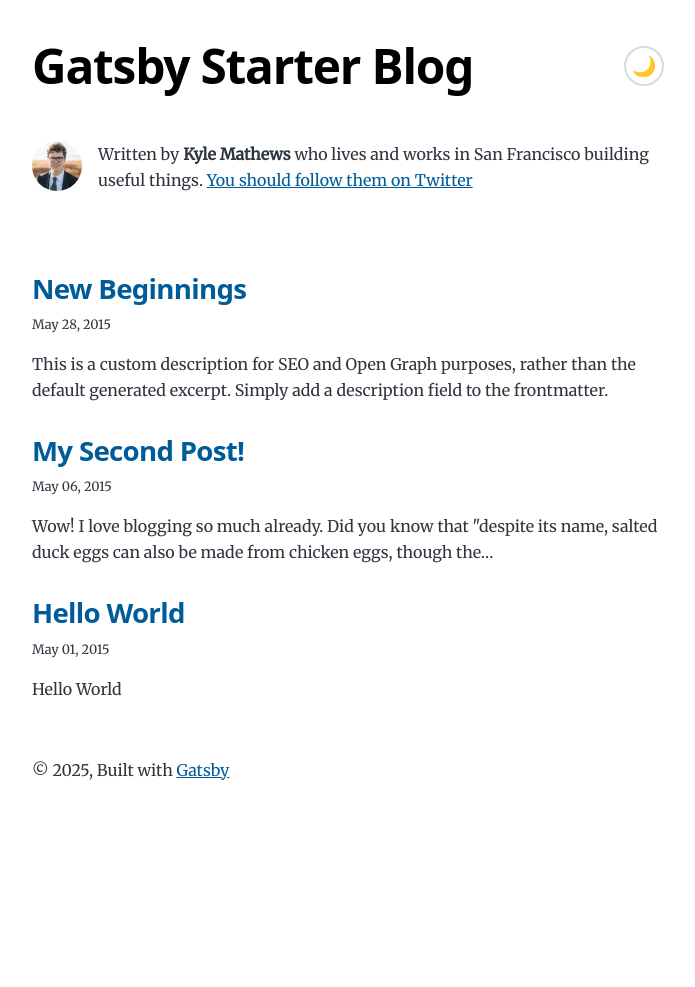
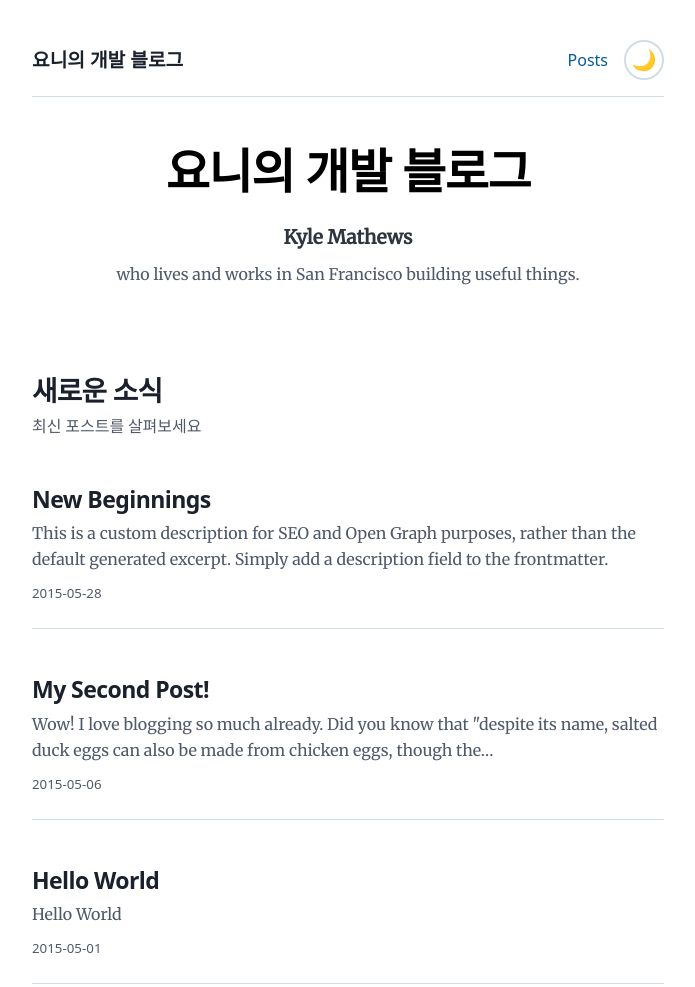
Before and after one commit to Yeonny0723/blog, a Gatsby site: page / in a window 1280 px wide. Shown: the top 987 px of the page, without its empty margins (292-987 px from the left). Before the commit the page ends 846 px from the top, so only its background shows below. Built offline with nearby package versions, Linux system fonts and the light colour scheme; Gatsby itself is replaced by a stand-in of ours; some packages are replaced by stand-ins of ours.

Commit message:
style: 블로그 레이아웃 및 타이틀 수정

```diff
--- a/gatsby-config.ts
+++ b/gatsby-config.ts
@@ -2,7 +2,7 @@ import type { GatsbyConfig } from "gatsby"
 
 const config: GatsbyConfig = {
   siteMetadata: {
-    title: `Gatsby Starter Blog`,
+    title: `요니의 개발 블로그`,
     author: {
       name: `Kyle Mathews`,
       summary: `who lives and works in San Francisco building useful things.`,
@@ -121,7 +121,7 @@ const config: GatsbyConfig = {
               }
             }`,
             output: "/rss.xml",
-            title: "Gatsby Starter Blog RSS Feed",
+            title: "요니의 개발 블로그 RSS Feed",
           },
         ],
       },
@@ -129,8 +129,8 @@ const config: GatsbyConfig = {
     {
       resolve: `gatsby-plugin-manifest`,
       options: {
-        name: `Gatsby Starter Blog`,
-        short_name: `Gatsby`,
+        name: `요니의 개발 블로그`,
+        short_name: `Yeonny`,
         start_url: `/blog/`,
         background_color: `#ffffff`,
         // This will impact how browsers show your PWA/website
--- a/gatsby-node.ts
+++ b/gatsby-node.ts
@@ -111,6 +111,7 @@ export const createSchemaCustomization: GatsbyNode["createSchemaCustomization"]
         title: String
         description: String
         date: Date @dateformat
+        tags: [String]
       }
 
       type Fields {
--- a/src/components/Bio.tsx
+++ b/src/components/Bio.tsx
@@ -44,26 +44,13 @@ const Bio: React.FC = () => {
 
   return (
     <div className="bio">
-      <StaticImage
-        className="bio-avatar"
-        layout="fixed"
-        formats={["auto", "webp", "avif"]}
-        src="../images/profile-pic.png"
-        width={50}
-        height={50}
-        quality={95}
-        alt="Profile picture"
-      />
       {author?.name && (
-        <p>
-          Written by <strong>{author.name}</strong> {author?.summary || null}
-          {` `}
-          {social?.twitter && (
-            <a href={`https://twitter.com/${social.twitter}`}>
-              You should follow them on Twitter
-            </a>
-          )}
-        </p>
+        <>
+          <p className="bio-intro">
+            <strong>{author.name}</strong>
+          </p>
+          {author?.summary && <p className="bio-summary">{author.summary}</p>}
+        </>
       )}
     </div>
   )
--- a/src/components/Layout.tsx
+++ b/src/components/Layout.tsx
@@ -11,35 +11,29 @@ interface LayoutProps {
 const Layout: React.FC<LayoutProps> = ({ location, title, children }) => {
   const rootPath = `${__PATH_PREFIX__}/`
   const isRootPath = location.pathname === rootPath
-  let header
-
-  if (isRootPath) {
-    header = (
-      <h1 className="main-heading">
-        <Link to="/">{title}</Link>
-      </h1>
-    )
-  } else {
-    header = (
-      <Link className="header-link-home" to="/">
-        {title}
-      </Link>
-    )
-  }
 
   return (
     <div className="global-wrapper" data-is-root-path={isRootPath}>
       <header className="global-header">
-        <div className="header-content">
-          {header}
-          <ThemeToggle />
-        </div>
+        <nav className="main-nav">
+          <Link to="/" className="nav-logo">
+            {title}
+          </Link>
+          <div className="nav-links">
+            <Link to="/" className={isRootPath ? "active" : ""}>
+              Posts
+            </Link>
+            {/* 추가 메뉴 항목을 여기에 추가할 수 있습니다 */}
+            <ThemeToggle />
+          </div>
+        </nav>
       </header>
       <main>{children}</main>
       <footer>
-        © {new Date().getFullYear()}, Built with
-        {` `}
-        <a href="https://www.gatsbyjs.com">Gatsby</a>
+        <p>Copyright © {new Date().getFullYear()}, All right reserved.</p>
+        <p>
+          Built with <a href="https://www.gatsbyjs.com">Gatsby</a>
+        </p>
       </footer>
     </div>
   )
--- a/src/pages/index.tsx
+++ b/src/pages/index.tsx
@@ -21,6 +21,7 @@ interface PageData {
         date?: string
         title?: string
         description?: string
+        tags?: string[]
       }
     }>
   }
@@ -33,7 +34,9 @@ const BlogIndex: React.FC<PageProps<PageData>> = ({ data, location }) => {
   if (posts.length === 0) {
     return (
       <Layout location={location} title={siteTitle}>
+        <div className="home-hero">
           <Bio />
+        </div>
         <p>
           No blog posts found. Add markdown posts to "content/blog" (or the
           directory you specified for the "gatsby-source-filesystem" plugin in
@@ -45,39 +48,87 @@ const BlogIndex: React.FC<PageProps<PageData>> = ({ data, location }) => {
 
   return (
     <Layout location={location} title={siteTitle}>
+      <div className="home-hero">
+        <h1 className="hero-title">{siteTitle}</h1>
         <Bio />
-      <ol style={{ listStyle: `none` }}>
+      </div>
+
+      <section className="latest-posts">
+        <h2 className="section-title">새로운 소식</h2>
+        <p className="section-subtitle">최신 포스트를 살펴보세요</p>
+        <ul className="post-list">
           {posts.map(post => {
             const title = post.frontmatter.title || post.fields.slug
+            const tags = post.frontmatter.tags || []
+
+            // 태그를 이모지로 매핑
+            const tagEmojiMap: Record<string, string> = {
+              개발: "🪜",
+              에세이: "🐰",
+              리뷰: "💼",
+              튜토리얼: "📚",
+              gatsby: "⚛️",
+              react: "⚛️",
+              typescript: "📘",
+            }
+
+            const firstTag = tags.length > 0 ? tags[0] : ""
+            const tagEmoji =
+              firstTag && tagEmojiMap[firstTag]
+                ? tagEmojiMap[firstTag]
+                : tags.length > 0
+                ? "📝"
+                : "📝"
 
             return (
               <li key={post.fields.slug}>
                 <article
-                className="post-list-item"
+                  className="post-card"
                   itemScope
                   itemType="http://schema.org/Article"
                 >
-                <header>
-                  <h2>
-                    <Link to={post.fields.slug} itemProp="url">
-                      <span itemProp="headline">{title}</span>
-                    </Link>
-                  </h2>
-                  <small>{post.frontmatter.date}</small>
-                </header>
-                <section>
+                  <Link
+                    to={post.fields.slug}
+                    className="post-link"
+                    itemProp="url"
+                  >
+                    <div className="post-content">
+                      {firstTag && (
+                        <span className="post-category">
+                          {firstTag}
+                          {tagEmoji}
+                        </span>
+                      )}
+                      <h3 className="post-title" itemProp="headline">
+                        {title}
+                      </h3>
                       <p
+                        className="post-description"
                         dangerouslySetInnerHTML={{
-                      __html: post.frontmatter.description || post.excerpt || "",
+                          __html:
+                            post.frontmatter.description || post.excerpt || "",
                         }}
                         itemProp="description"
                       />
-                </section>
+                      <time
+                        className="post-date"
+                        dateTime={post.frontmatter.date || ""}
+                      >
+                        {post.frontmatter.date}
+                      </time>
+                    </div>
+                  </Link>
                 </article>
               </li>
             )
           })}
-      </ol>
+        </ul>
+        {posts.length > 5 && (
+          <Link to="/" className="more-link">
+            더 살펴보기
+          </Link>
+        )}
+      </section>
     </Layout>
   )
 }
@@ -105,9 +156,10 @@ export const pageQuery = graphql`
           slug
         }
         frontmatter {
-          date(formatString: "MMMM DD, YYYY")
+          date(formatString: "YYYY-MM-DD")
           title
           description
+          tags
         }
       }
     }
--- a/src/style.css
+++ b/src/style.css
@@ -264,12 +264,41 @@ a:focus {
 
 .global-header {
   margin-bottom: var(--spacing-12);
+  border-bottom: 1px solid var(--color-accent);
+  padding-bottom: var(--spacing-4);
 }
 
-.header-content {
+.main-nav {
   display: flex;
   justify-content: space-between;
   align-items: center;
+}
+
+.nav-logo {
+  font-weight: var(--fontWeight-bold);
+  font-family: var(--font-heading);
+  font-size: var(--fontSize-2);
+  text-decoration: none;
+  color: var(--color-heading);
+}
+
+.nav-links {
+  display: flex;
+  align-items: center;
+  gap: var(--spacing-4);
+}
+
+.nav-links a {
+  text-decoration: none;
+  color: var(--color-text);
+  font-family: var(--font-heading);
+  font-size: var(--fontSize-1);
+  transition: color 0.2s ease;
+}
+
+.nav-links a:hover,
+.nav-links a.active {
+  color: var(--color-primary);
 }
 
 .theme-toggle {
@@ -330,13 +359,45 @@ a:focus {
   font-size: var(--fontSize-2);
 }
 
+.home-hero {
+  margin-bottom: var(--spacing-16);
+  text-align: center;
+}
+
+.hero-title {
+  font-size: var(--fontSize-7);
+  font-weight: var(--fontWeight-black);
+  margin-bottom: var(--spacing-6);
+  color: var(--color-heading-black);
+}
+
 .bio {
   display: flex;
+  flex-direction: column;
+  align-items: center;
   margin-bottom: var(--spacing-16);
+  text-align: center;
 }
 
 .bio p {
-  margin-bottom: var(--spacing-0);
+  margin-bottom: var(--spacing-2);
+  max-width: 600px;
+  line-height: var(--lineHeight-relaxed);
+}
+
+.bio-intro {
+  font-size: var(--fontSize-2);
+  font-weight: var(--fontWeight-bold);
+  margin-bottom: var(--spacing-2);
+}
+
+.bio-intro strong {
+  font-weight: var(--fontWeight-bold);
+}
+
+.bio-summary {
+  color: var(--color-text-light);
+  font-size: var(--fontSize-1);
 }
 
 .bio-avatar {
@@ -363,6 +424,105 @@ a:focus {
   margin-bottom: var(--spacing-8);
 }
 
+/* Home page styles */
+.latest-posts {
+  margin-top: var(--spacing-16);
+}
+
+.section-title {
+  font-size: var(--fontSize-4);
+  font-weight: var(--fontWeight-bold);
+  margin-bottom: var(--spacing-2);
+  color: var(--color-heading);
+}
+
+.section-subtitle {
+  color: var(--color-text-light);
+  margin-bottom: var(--spacing-8);
+  font-size: var(--fontSize-1);
+}
+
+.post-list {
+  list-style: none;
+  padding: 0;
+  margin: 0;
+}
+
+.post-card {
+  margin-bottom: var(--spacing-6);
+  border-bottom: 1px solid var(--color-accent);
+  padding-bottom: var(--spacing-6);
+}
+
+.post-link {
+  display: block;
+  text-decoration: none;
+  color: inherit;
+  transition: opacity 0.2s ease;
+}
+
+.post-link:hover {
+  opacity: 0.8;
+}
+
+.post-content {
+  flex: 1;
+}
+
+.post-category {
+  display: inline-block;
+  font-size: var(--fontSize-0);
+  color: var(--color-text-light);
+  font-family: var(--font-heading);
+  margin-bottom: var(--spacing-1);
+}
+
+.post-title {
+  font-size: var(--fontSize-3);
+  font-weight: var(--fontWeight-bold);
+  margin-bottom: var(--spacing-2);
+  color: var(--color-heading);
+  line-height: var(--lineHeight-tight);
+}
+
+.post-description {
+  color: var(--color-text-light);
+  margin-bottom: var(--spacing-2);
+  line-height: var(--lineHeight-relaxed);
+}
+
+.post-date {
+  color: var(--color-text-light);
+  font-size: var(--fontSize-0);
+  font-family: var(--font-heading);
+}
+
+.more-link {
+  display: inline-block;
+  margin-top: var(--spacing-8);
+  color: var(--color-primary);
+  text-decoration: none;
+  font-family: var(--font-heading);
+  font-weight: var(--fontWeight-bold);
+}
+
+.more-link:hover {
+  text-decoration: underline;
+}
+
+footer {
+  margin-top: var(--spacing-16);
+  padding-top: var(--spacing-8);
+  border-top: 1px solid var(--color-accent);
+  text-align: center;
+  color: var(--color-text-light);
+  font-size: var(--fontSize-0);
+}
+
+footer p {
+  margin-bottom: var(--spacing-2);
+}
+
 /* Media queries */
 
 @media (max-width: 42rem) {
```
Lines whose indentation alone changed are shown as unchanged.
